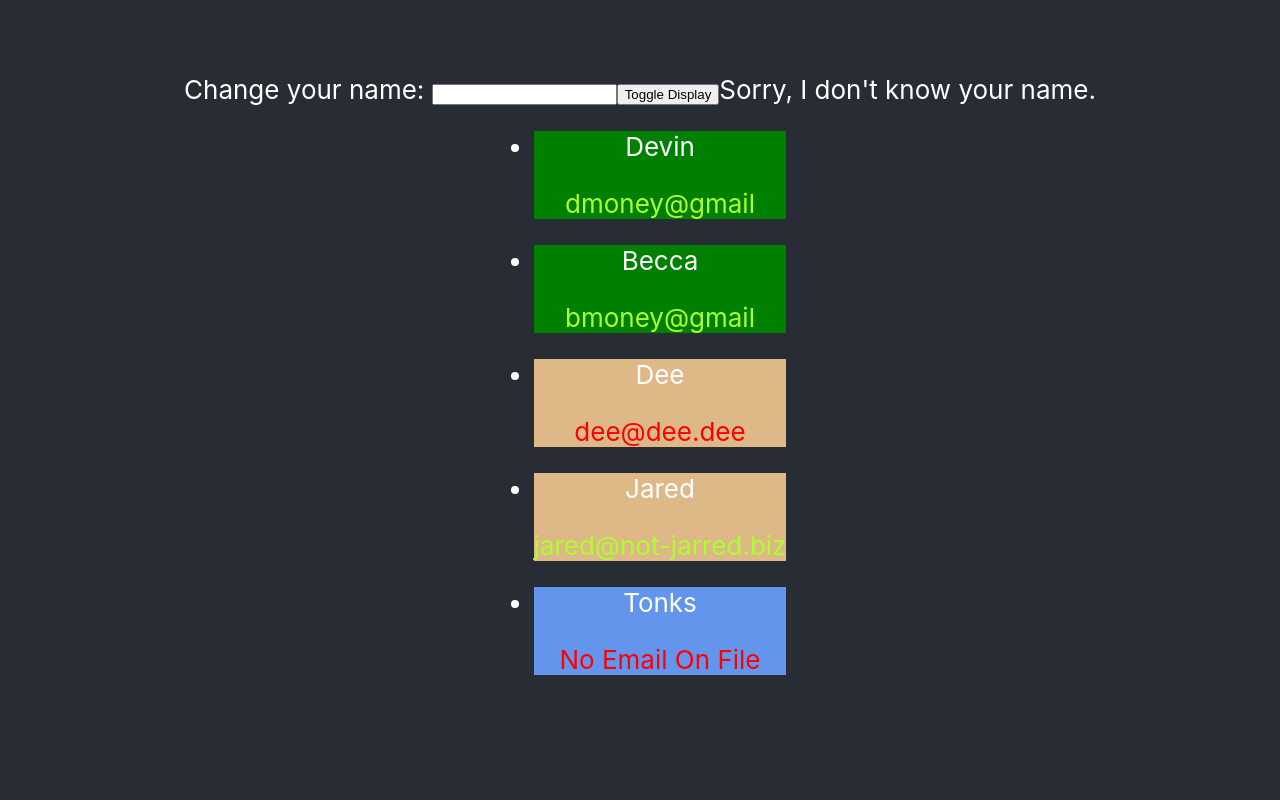
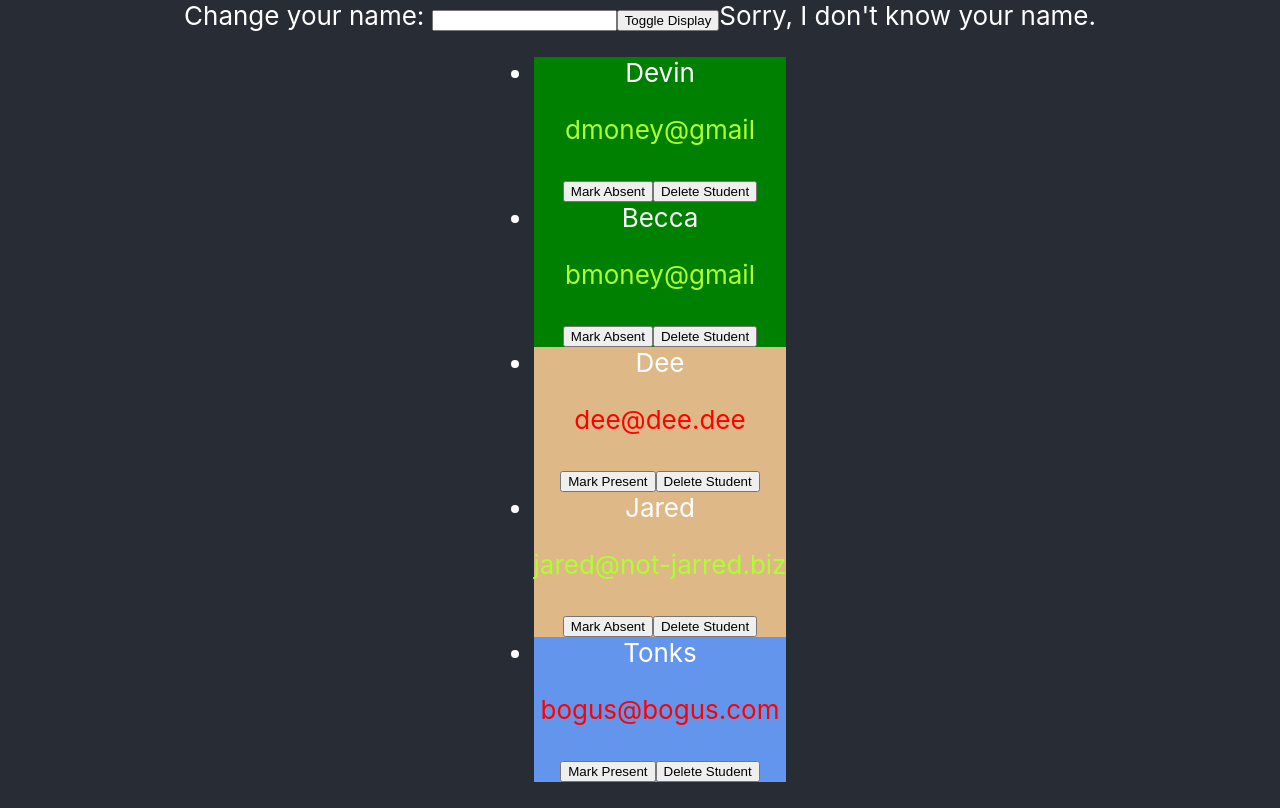
Before and after one commit to geomsb/leaves-students-app, a React (Create React App) app: page / in a window 1280 px wide. Built offline with nearby package versions, Linux system fonts and the light colour scheme.

Commit message:
added student markpresent and delete

```diff
--- a/src/App.js
+++ b/src/App.js
@@ -4,27 +4,27 @@ import StudentCollection from './components/StudentCollection'
 import NameDisplay from './components/NameDisplay'
 
 //function App() {
-class App extends React.Component{
-//class App extends Component{
-  constructor(){
+class App extends React.Component {
+  //class App extends Component{
+  constructor() {
     super()
-    this.students = [ { name: 'Devin', email: 'dmoney@gmail', class: 'Leaves', present: true } ,
-    { name:'Becca', email: 'bmoney@gmail', class: 'Leaves', present: true  },
-    { name: 'Dee', email: 'dee@dee.dee', class: 'Branches', present: false  },
-    { name:'Jared', email: 'jared@not-jarred.biz', class: 'Branches', present: true  },
-    { name: 'Tonks', present: false}]
+    this.students = [{ name: 'Devin', email: 'dmoney@gmail', class: 'Leaves', present: true },
+    { name: 'Becca', email: 'bmoney@gmail', class: 'Leaves', present: true },
+    { name: 'Dee', email: 'dee@dee.dee', class: 'Branches', present: false },
+    { name: 'Jared', email: 'jared@not-jarred.biz', class: 'Branches', present: true },
+    { name: 'Tonks', email: 'bogus@bogus.com', present: false }]
   }
 
-  render(){
+  render () {
     return (
       <div className="App">
         <header className="App-header">
-          <NameDisplay/>
-          <StudentCollection people={this.students}/>
+          <NameDisplay />
+          <StudentCollection people={this.students} />
         </header>
       </div>
     );
-    }
+  }
 }
 
 export default App;
--- a/src/components/Student.js
+++ b/src/components/Student.js
@@ -3,28 +3,27 @@ import './Student.css';
 import PropTypes from 'prop-types';
 
 
-class Student extends React.Component{
-//const Student = (props) => {
+const Student = (props) => {
   // Component functions always return JSX
 
-  constructor(props){
-    super(props) //this.props = props
-    this.state = {present: false}
-  }
-
-  buildStyles() {
-    let selectStyles = this.props.class.toLowerCase();
-    selectStyles = selectStyles +  ' ' + (this.props.present ? 'present' : 'absent');
+  const buildStyles = () => {
+    let selectStyles = props.class.toLowerCase();
+    selectStyles = selectStyles + ' ' + (props.present ? 'present' : 'absent');
     return selectStyles;
   }
 
-  render(){
-    return (
-      <li className={this.buildStyles()}>
-      {this.props.name} <p>{this.props.email}</p>
-      </li>
-    );
+  const onToggleAttendanceClick = () => {
+    console.log('ToggleAttendanceClicked');
+    props.changeAttendance(props.email);
   }
+
+  return (
+    <li className={buildStyles()}>
+      {props.name} <p>{props.email}</p>
+      <button onClick={onToggleAttendanceClick} >Mark {props.present ? 'Absent' : 'Present'} </button>
+      <button onClick={() => { props.deleteStudent(props.email) }}>Delete Student</button>
+    </li>
+  );
 };
 
 
@@ -32,7 +31,9 @@ Student.propTypes = {
   name: PropTypes.string.isRequired,
   email: PropTypes.string,
   class: PropTypes.string,
-  present: PropTypes.bool.isRequired
+  present: PropTypes.bool.isRequired,
+  changeAttendance: PropTypes.func.isRequired,
+  deleteStudent: PropTypes.func.isRequired,
 };
 
 Student.defaultProps = {
--- a/src/components/StudentCollection.js
+++ b/src/components/StudentCollection.js
@@ -1,24 +1,74 @@
 import React from 'react';
+import PropTypes from 'prop-types';
+
 import Student from './Student';
 
 //const StudentCollection = (props) => {
-class StudentCollection extends React.Component{
+class StudentCollection extends React.Component {
 
-  makeCollection(){
-    const studentCollection = this.props.people.map((student, i) => {
-        return <Student name={student.name} email={student.email} present={student.present} class={student.class} key={i} />;
-      }
+  constructor(props) {
+    super(props);
+
+    this.state = {
+      students: this.props.people,
+    }
+  }
+
+  toggleAttendance = (studentEmail) => {
+    const { students } = this.state;
+    const student = students.find((student) => student.email === studentEmail);
+
+    student.present = !student.present;
+
+    this.setState({ students });
+  }
+
+  deleteStudent = (studentEmail) => {
+    console.log('deleting', studentEmail)
+    let students = this.state.students.filter((student) => student.email !== studentEmail);
+    console.log(students);
+
+    this.setState({ students });
+  }
+
+  makeCollection () {
+    const studentCollection = this.state.students.map((student, i) => {
+      return <Student
+        name={student.name}
+        email={student.email}
+        present={student.present}
+        class={student.class}
+        key={i}
+        changeAttendance={this.toggleAttendance}
+        deleteStudent={this.deleteStudent}
+      />;
+    }
     );
     return studentCollection
   }
-  render(){
-    return(
+  render () {
+    return (
       <ul>
         {this.makeCollection()}
       </ul>
-  );
+    );
   }
 };
 
+StudentCollection.propTypes = {
+  people: PropTypes.arrayOf(PropTypes.shape({
+    name: PropTypes.string.isRequired,
+    email: PropTypes.string.isRequired,
+    class: PropTypes.string,
+    present: PropTypes.bool,
+
+  })),
+};
+
+StudentCollection.defaultProps = {
+  present: true,
+};
+
+
 
 export default StudentCollection;
```
